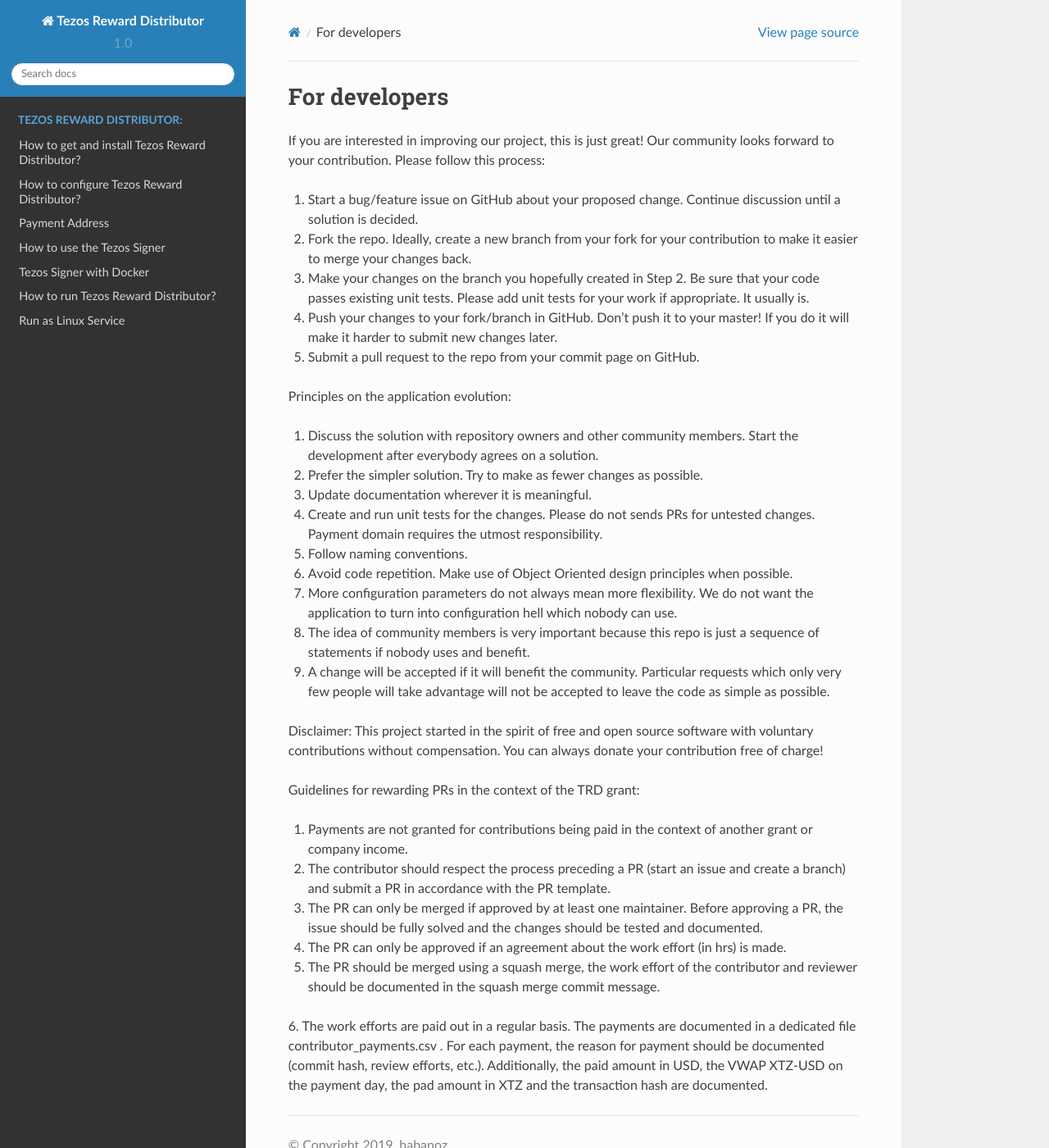
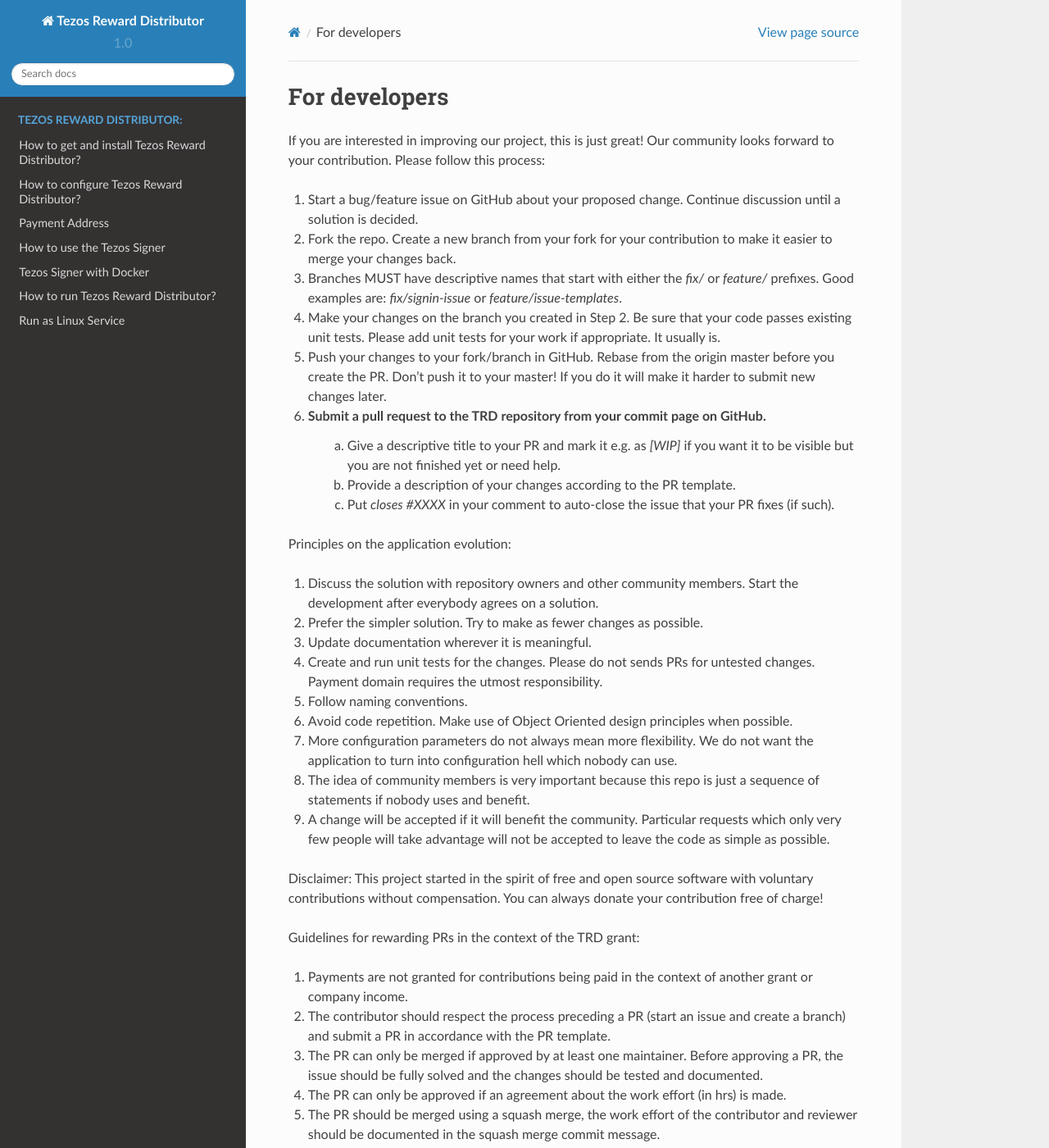
Before and after one commit to tezos-reward-distributor-organization/tezos-reward-distributor, a Sphinx documentation site: the page built from docs/contributors.rst, in a window 1280 px wide and 1400 px high. Shown: the whole window at 82% size. Built offline with Sphinx 7.4.7 and the Read the Docs theme 2.0.0, drawn with Linux system fonts in a browser that asks for light colours; pages that are not in the unit, such as notebooks, are missing from menus; some of the changed text lies outside the part shown.

Commit message:
Review by jdsika

```diff
--- a/docs/contributors.rst
+++ b/docs/contributors.rst
@@ -4,10 +4,14 @@
 If you are interested in improving our project, this is just great! Our community looks forward to your contribution. Please follow this process:
 
 1. Start a bug/feature issue on GitHub about your proposed change. Continue discussion until a solution is decided.
-2. Fork the repo. Ideally, create a new branch from your fork for your contribution to make it easier to merge your changes back.
-3. Make your changes on the branch you hopefully created in Step 2. Be sure that your code passes existing unit tests. Please add unit tests for your work if appropriate. It usually is.
-4. Push your changes to your fork/branch in GitHub. Don't push it to your master! If you do it will make it harder to submit new changes later.
-5. Submit a pull request to the repo from your commit page on GitHub.
+2. Fork the repo. Create a new branch from your fork for your contribution to make it easier to merge your changes back.
+3. Branches MUST have descriptive names that start with either the `fix/` or `feature/` prefixes. Good examples are: `fix/signin-issue` or `feature/issue-templates`.
+4. Make your changes on the branch you created in Step 2. Be sure that your code passes existing unit tests. Please add unit tests for your work if appropriate. It usually is.
+5. Push your changes to your fork/branch in GitHub. Rebase from the origin master before you create the PR. Don't push it to your master! If you do it will make it harder to submit new changes later.
+6. Submit a pull request to the TRD repository from your commit page on GitHub.
+    a. Give a descriptive title to your PR and mark it e.g. as `[WIP]` if you want it to be visible but you are not finished yet or need help.
+    b. Provide a description of your changes according to the PR template.
+    c. Put `closes #XXXX` in your comment to auto-close the issue that your PR fixes (if such).
 
 
 Principles on the application evolution:
@@ -22,7 +26,6 @@
 8. The idea of community members is very important because this repo is just a sequence of statements if nobody uses and benefit.
 9. A change will be accepted if it will benefit the community. Particular requests which only very few people will take advantage will not be accepted to leave the code as simple as possible.
 
-
 Disclaimer: This project started in the spirit of free and open source software with voluntary contributions without compensation.
 You can always donate your contribution free of charge!
 
@@ -34,6 +37,5 @@
 3. The PR can only be merged if approved by at least one maintainer. Before approving a PR, the issue should be fully solved and the changes should be tested and documented.
 4. The PR can only be approved if an agreement about the work effort (in hrs) is made.
 5. The PR should be merged using a squash merge, the work effort of the contributor and reviewer should be documented in the squash merge commit message.
-6. The work efforts are paid out in a regular basis. The payments are documented in a dedicated file contributor_payments.csv .
-For each payment, the reason for payment should be documented (commit hash, review efforts, etc.).
-Additionally, the paid amount in USD, the VWAP XTZ-USD on the payment day, the pad amount in XTZ and the transaction hash are documented.
+6. The work efforts are paid out in a regular basis. The payments are documented in a dedicated file named `contributor_payments.csv`.
+7. For each payment, the reason for payment should be documented (commit hash, review efforts, etc.). Additionally, the paid amount in USD, the VWAP XTZ-USD on the payment day, the payed amount in XTZ and the transaction hash are documented.
```
Also changed, not shown: .github/ISSUE_TEMPLATE/bug_report.md, .github/ISSUE_TEMPLATE/feature_request.md, .github/PULL_REQUEST_TEMPLATE/pull_request_template.md.
